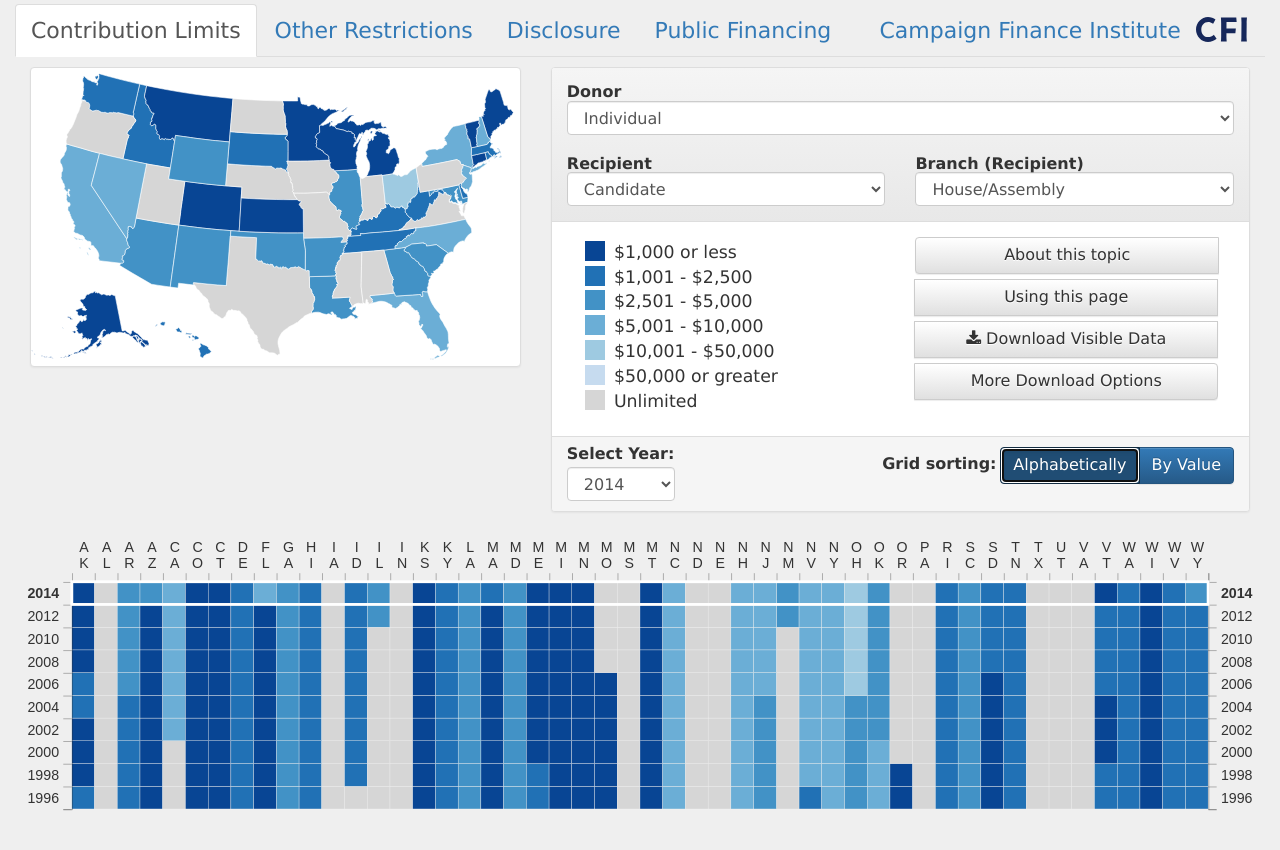
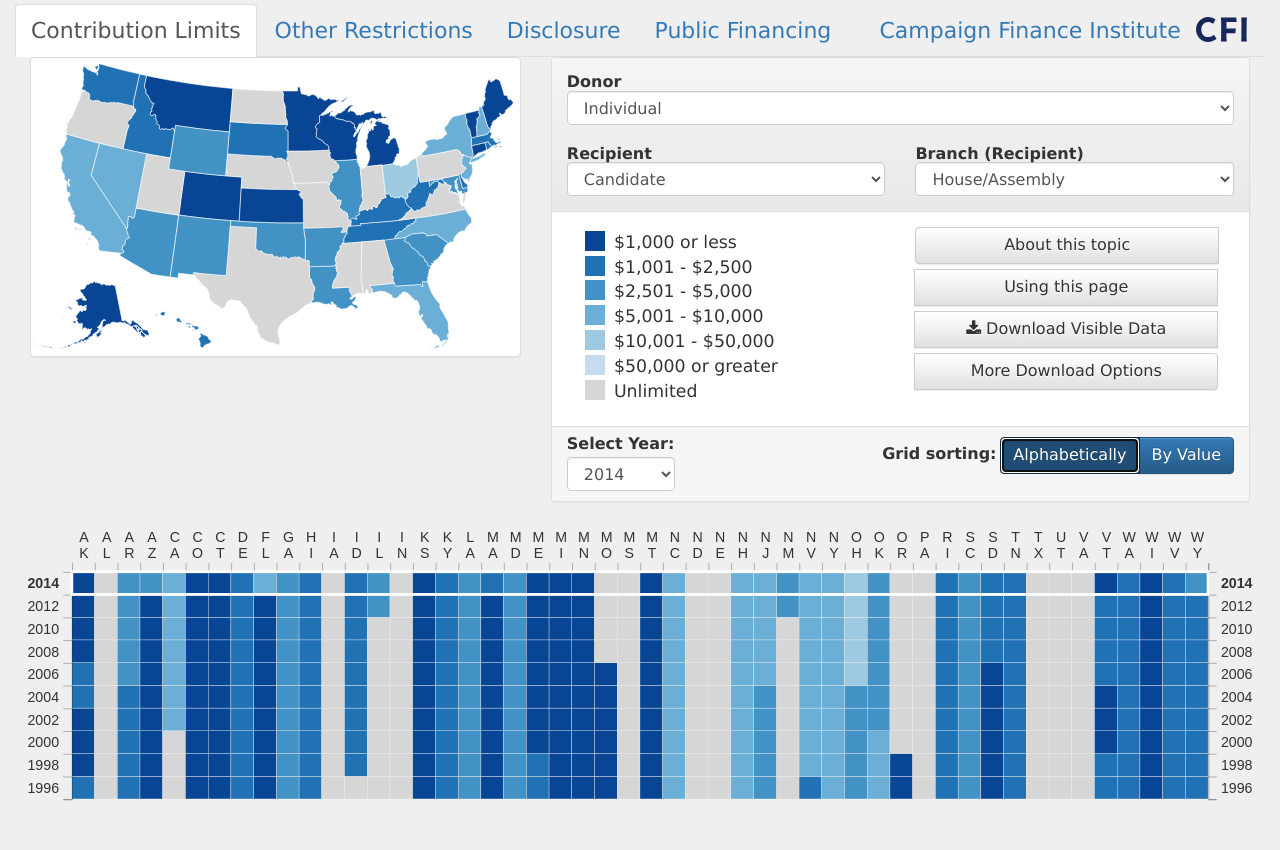
Before and after one commit to cfinst/cfinst.github.io, a Jekyll site: the page built from index.md, in a window 1280 px wide. Shown: the top 850 px of the page. Built offline with Jekyll 4.4.1, drawn with Linux system fonts in a browser that asks for light colours.

Commit message:
Remove top margin on #meta (map + controls container)

```diff
--- a/_sass/_vis.scss
+++ b/_sass/_vis.scss
@@ -57,9 +57,6 @@
     fill: black;
     font-size: 3rem;
     text-anchor: middle;
-}
-#meta {
-    margin-top: 1rem;
 }
 #meta .panel-heading {
     padding-bottom: 0px;
```
